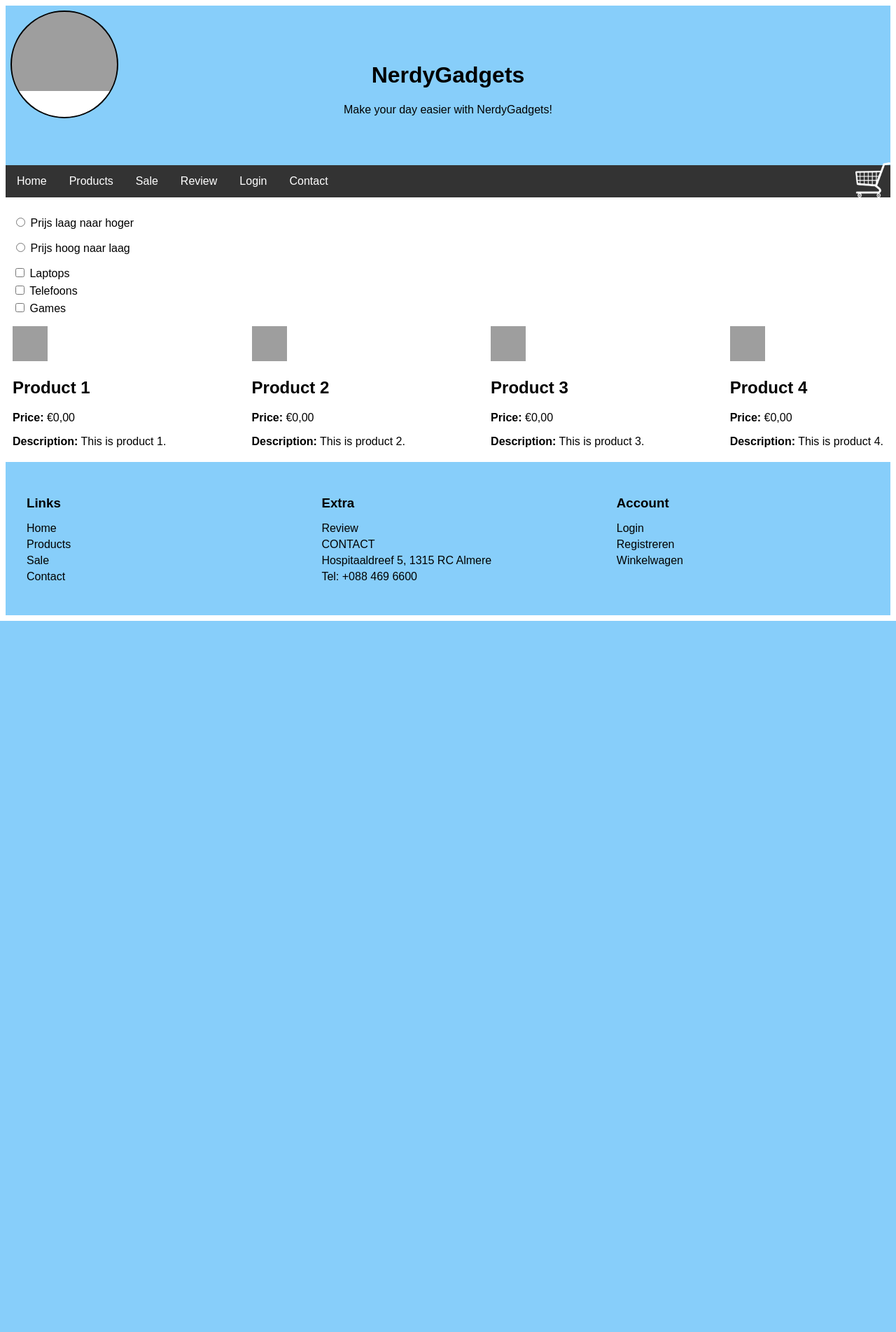
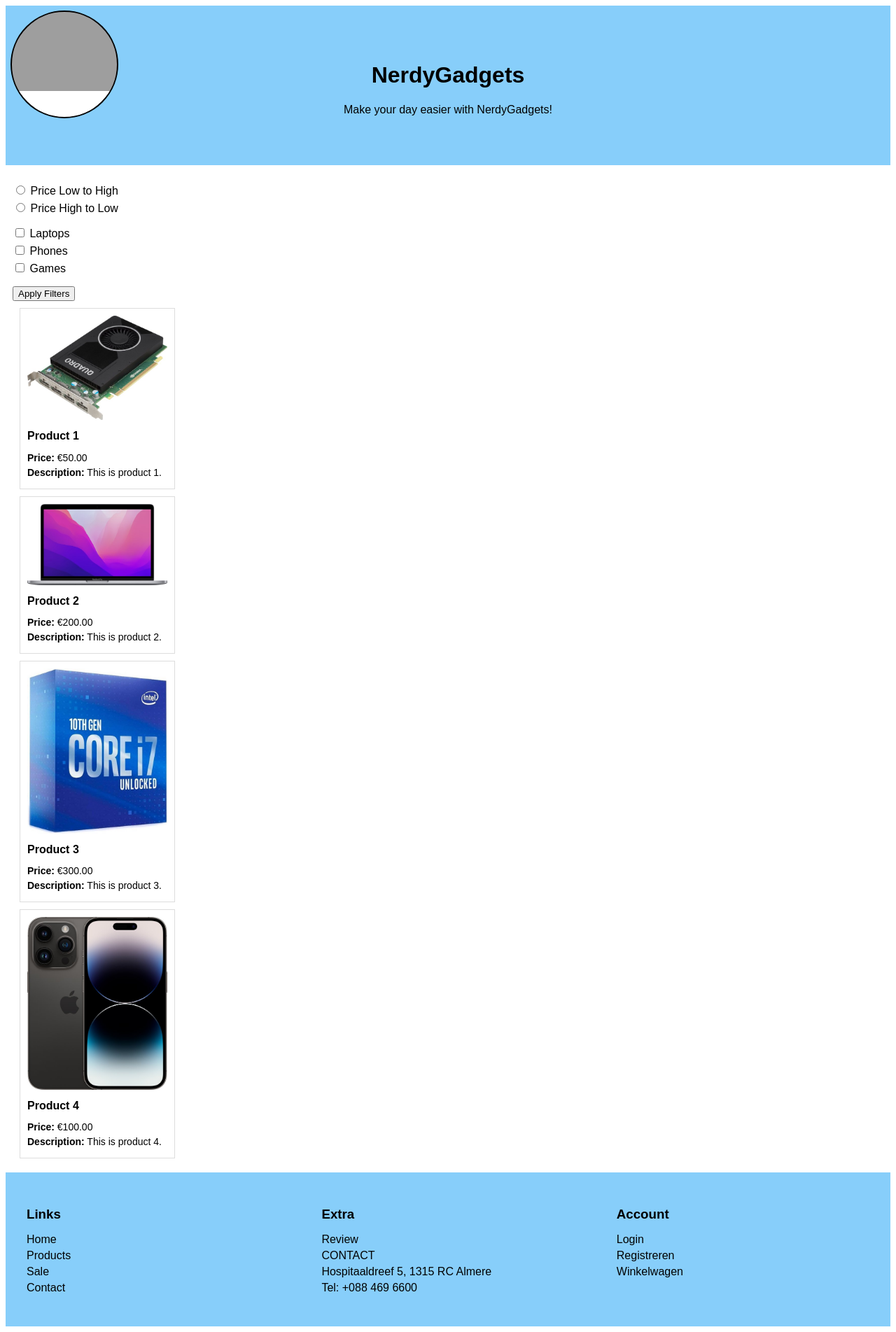
Before and after one commit to zarwatariq/KBA, a PHP site: page /productoverzicht-index.html in a window 1280 px wide. Shown: the whole page at 70% size. Before the commit the page ends 887 px from the top, so only its background shows below. Run offline with PHP 8.4, Linux system fonts and the light colour scheme; grey boxes are pictures that could not be loaded.

Commit message:
filter en product page

```diff
--- a/contact.css
+++ b/contact.css
@@ -1,6 +1,5 @@
 body {
     font-family: Arial, sans-serif;
-    margin: 0;
     padding: 0;
 }
 
--- a/contact.html
+++ b/contact.html
@@ -15,9 +15,8 @@
         <a href="productoverzicht-index.html">Products</a>
         <a href="productpage-tryout.html">Sale</a>
         <a href="review.php">Review</a>
-        <a href="inlog-login.php">Login</a>
+        <a href="inlog-index.php">Login</a>
         <a href="contact.html">Contact</a>
-
     </div>
     <div class="shop-cart-img">
         <a href="winkelwagen.php">
--- a/inlog-index.php
+++ b/inlog-index.php
@@ -14,6 +14,11 @@
         <a href="review.php">Review</a>
         <a href="inlog-index.php">Login</a>
         <a href="contact.html">Contact</a>
+        <div class="search-container">
+            <input type="text" placeholder="Search...">
+            <button type="submit"><i class="fa fa-search"></i></button>
+        </div>
+    </div>
 
     </div>
     <div class="shop-cart-img">
--- a/main-index.html
+++ b/main-index.html
@@ -19,6 +19,12 @@
             <a href="review.php">Review</a>
             <a href="inlog-index.php">Login</a>
             <a href="contact.html">Contact</a>
+
+            <div class="search-container">
+                <input type="text" placeholder="Search...">
+                <button type="submit"><i class="fa fa-search"></i></button>
+            </div>
+        </div>
 
         </div>
         <div class="shop-cart-img">
--- a/productoverzicht-index.html
+++ b/productoverzicht-index.html
@@ -5,12 +5,11 @@
         <title>Mijn homepage</title>
         <link rel="stylesheet" href="home-style.css">
         <link rel="shortcut icon" href="logo.png">
-
+        <link rel="stylesheet" href="productoverzicht-style.css">
+        <link rel="filter" href="filter_products.php">
     </head>
     <body>
-    <header> </header>
-
-    <main1>  <! -- Hier begint Main -->
+    <header> <!-- Here begins Header -->
 
         <div class="navbar">
             <a href="main-index.html">Home</a>
@@ -20,115 +19,87 @@
             <a href="inlog-index.php">Login</a>
             <a href="contact.html">Contact</a>
 
+            <div class="search-container">
+                <input type="text" placeholder="Search...">
+                <button type="submit"><i class="fa fa-search"></i></button>
+            </div>
         </div>
+
         <div class="shop-cart-img">
             <a href="winkelwagen.php">
                 <img src="shopping-cart-white-hi.png" alt="shop-cart">
             </a>
         </div>
 
-    </header>   <! -- Hier eindigt Header -->
+    </header> <!-- Here ends Header -->
+
+    <main> <!-- Here begins Main -->
+        <!-- Modify the action attribute to point to your PHP file -->
+        <form action="filter_products.php" method="get">
+            <ul id="price-filter">
+                <!-- Add the 'name' attribute to make it part of the form data -->
+                <li><input type="radio" name="price" value="low"> <label for="price-low">Price Low to High</label></li>
+                <li><input type="radio" name="price" value="high"> <label for="price-high">Price High to Low</label></li>
+            </ul>
+            <ul id="category-filter">
+                <!-- Add the 'name' attribute to make it part of the form data -->
+                <li><input type="checkbox" name="category" value="laptops"> <label for="category-laptops">Laptops</label></li>
+                <li><input type="checkbox" name="category" value="phones"> <label for="category-phones">Phones</label></li>
+                <li><input type="checkbox" name="category" value="games"> <label for="category-games">Games</label></li>
+            </ul>
+            <!-- Add a submit button to trigger the form submission -->
+            <button type="submit">Apply Filters</button>
+        </form>
+
+        <!-- Add a container to display the filtered products -->
+        <div class="product-container">
+            <!-- PHP will output the filtered products here -->
+            <?php include('filter_products.php'); ?>
+        </div>
 
 
-    <main>  <! -- Hier begint Main -->
-
-        <! -- Hier begint filter-->
-        <div class="filteropmaak">
-            <div id="filter">
-                <ul id="prijs-laag">
-                    <li>
-                        <input type="radio" name="price" value="laag">
-                        <label for="prijs-laag">Prijs laag naar hoger</label>
-                    </li>
-                </ul>
-                <ul id="prijs-hoog">
-                    <li>
-                        <input type="radio" name="price" value="hoog">
-                        <label for="prijs-hoog">Prijs hoog naar laag</label>
-                    </li>
-                </ul>
-                <ul id="categorie">
-                    <li>
-                        <input type="checkbox" name="category" value="laptops">
-                        <label for="categorie">Laptops</label>
-                    </li>
-                    <li>
-                        <input type="checkbox" name="category" value="telefoons">
-                        <label for="categorie">Telefoons</label>
-                    </li>
-                    <li>
-                        <input type="checkbox" name="category" value="games">
-                        <label for="categorie">Games</label>
-                    </li>
-                </ul>
-            </div>
-        </div>
-
-        <script src="productoverzicht/filter.js"></script>
-
-
-
-        <! -- Hier eindigt filter  -->
-
-
-
-        <! -- Hier begint productenoverzicht-->
-
-
-
-        <div class="container">
+        <div class="product-container">
             <div class="product">
-                <img src="product1.jpg" alt="Product 1">
+                <img src="product-images/0VBKqGE85lq5.jpg" alt="Product 1">
                 <div class="product-details">
                     <h2>Product 1</h2>
-                    <p><strong>Price:</strong> €0,00</p>
+                    <p><strong>Price:</strong> €50.00</p>
                     <p><strong>Description:</strong> This is product 1.</p>
                 </div>
             </div>
             <div class="product">
-                <img src="product2.jpg" alt="Product 2">
+                <img src="product-images/4GPNDDRJp92J.jpg" alt="Product 2">
                 <div class="product-details">
                     <h2>Product 2</h2>
-                    <p><strong>Price:</strong> €0,00</p>
+                    <p><strong>Price:</strong> €200.00</p>
                     <p><strong>Description:</strong> This is product 2.</p>
                 </div>
             </div>
             <div class="product">
-                <img src="product3.jpg" alt="Product 3">
+                <img src="product-images/3jx92Qogw0Xn.jpg" alt="Product 3">
                 <div class="product-details">
                     <h2>Product 3</h2>
-                    <p><strong>Price:</strong> €0,00</p>
+                    <p><strong>Price:</strong> €300.00</p>
                     <p><strong>Description:</strong> This is product 3.</p>
                 </div>
             </div>
             <div class="product">
-                <img src="product4.jpg" alt="Product 4">
+                <img src="product-images/50GWOQE58kZq.jpg" alt="Product 4">
                 <div class="product-details">
                     <h2>Product 4</h2>
-                    <p><strong>Price:</strong> €0,00</p>
+                    <p><strong>Price:</strong> €100.00</p>
                     <p><strong>Description:</strong> This is product 4.</p>
                 </div>
             </div>
         </div>
 
-        </div>
 
-
-        <! -- Hier eindigt productenoverzicht-->
-
-
-
-
-
-    </main>  <! -- Hier eindigt Main -->
-
+    </main> <!-- Here ends Main -->
 
     <footer>
         <!-- Footer content -->
     </footer>
     <script src="header-footer.js"></script>
     <script src="main.js"></script>
-
-
     </body>
     </html>
--- a/productoverzicht-style.css
+++ b/productoverzicht-style.css
@@ -0,0 +1,45 @@
+/* CSS for filter options */
+.filteropmaak {
+    margin-bottom: 20px;
+}
+
+#filter {
+    display: flex;
+    justify-content: space-between;
+}
+
+ul {
+    list-style-type: none;
+}
+
+li {
+    margin-bottom: 10px;
+}
+
+/* CSS for product cards */
+.container {
+    display: flex;
+    flex-wrap: wrap;
+}
+
+.product {
+    border: 1px solid #ddd;
+    margin: 10px;
+    padding: 10px;
+    width: 200px;
+}
+
+.product img {
+    width: 100%;
+    height: auto;
+}
+
+.product-details h2 {
+    font-size: 16px;
+    margin-top: 10px;
+}
+
+.product-details p {
+    font-size: 14px;
+    margin: 5px 0;
+}
--- a/winkelwagen.php
+++ b/winkelwagen.php
@@ -53,6 +53,7 @@ while ($row = mysqli_fetch_assoc($result)) {
         <a href="review.php">Review</a>
         <a href="inlog-index.php">Login</a>
         <a href="contact.html">Contact</a>
+
 
     </div>
     <div class="shop-cart-img">
```
Also changed, not shown: filter_products.php (added, +32 -0 lines), home-style.css (+32 -0 lines), review.php (+5 -2 lines).
